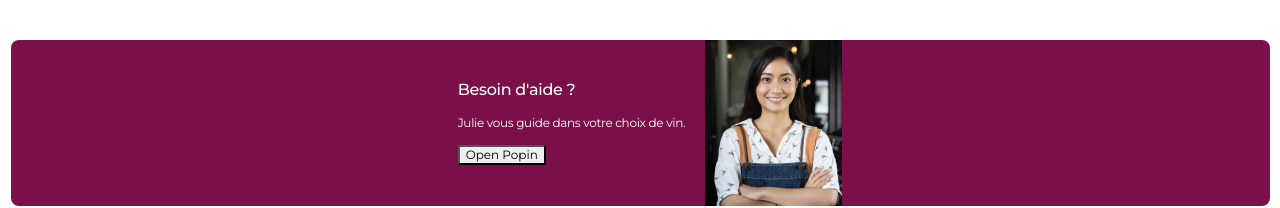
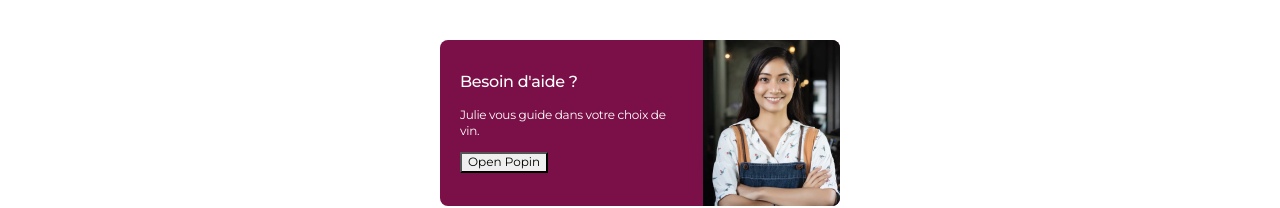
Before and after one commit to felixbouveret/competition-ecv-2022, a React (Create React App) app: page / in a window 1280 px wide. Shown: the part 598-806 px from the top of the page. Built offline with nearby package versions, Linux system fonts and the light colour scheme; a web font is replaced by a local one.

Commit message:
fix style

```diff
--- a/src/Banner/Banner.scss
+++ b/src/Banner/Banner.scss
@@ -1,6 +1,18 @@
 @import "../variables.scss";
 
 .bannerContainer {
+  background-color: $purple;
+  display: flex;
+  align-items: center;
+  justify-content: space-between;
+  height: 100%;
+  border-radius: 8px;
+  overflow: hidden;
+  color: $white;
+  font-size: 12px;
+  font-weight: 400;
+  max-width: 400px;
+  margin: auto;
   .text{
     padding: 25px 20px;
     .title{
@@ -9,14 +21,4 @@
       font-size: 16px;
     }
   }
-  background-color: $purple;
-  display: flex;
-  align-items: center;
-  justify-content: center;
-  height: 100%;
-  border-radius: 8px;
-  overflow: hidden;
-  color: $white;
-  font-size: 12px;
-  font-weight: 400;
 }
```
